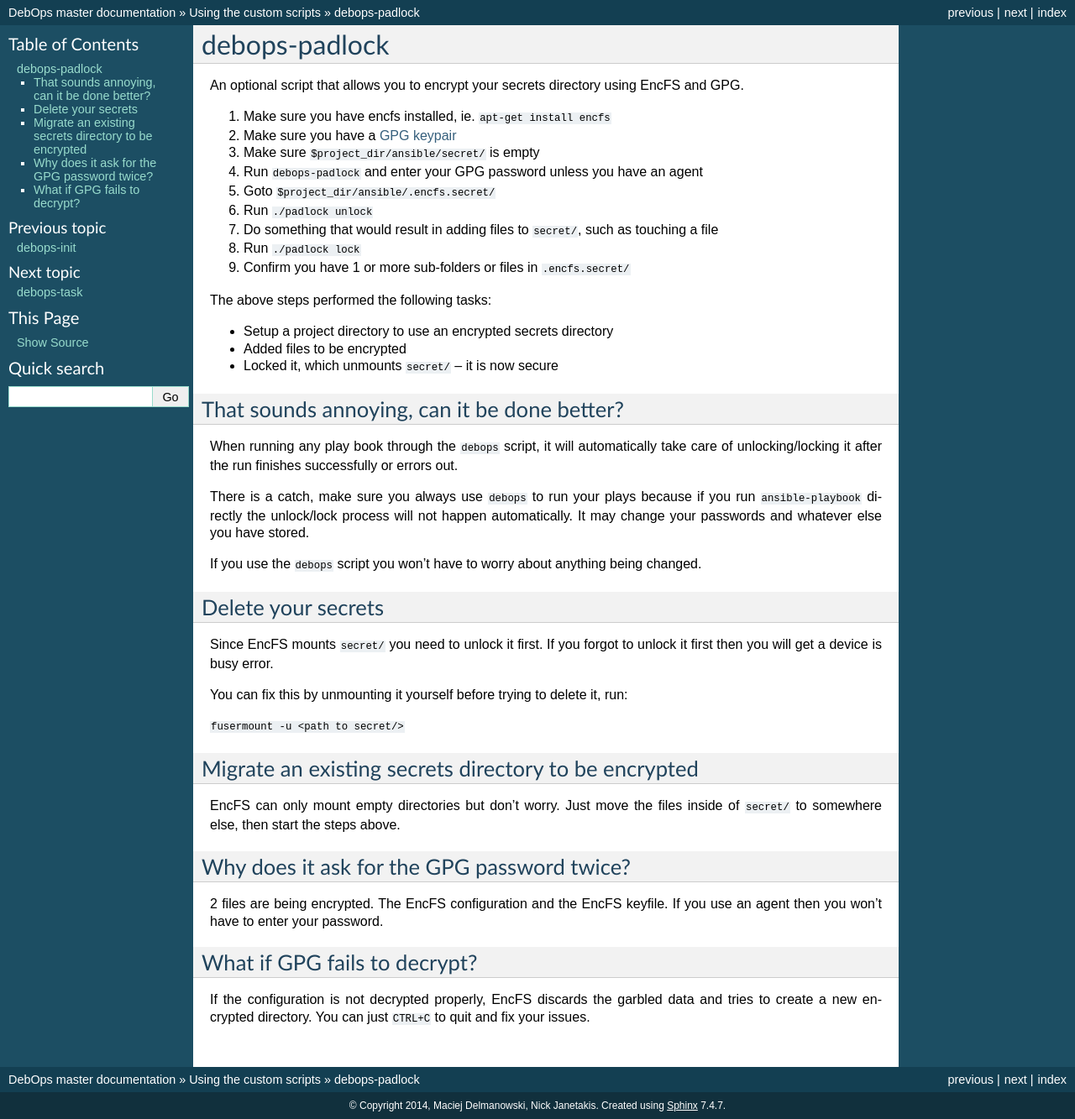
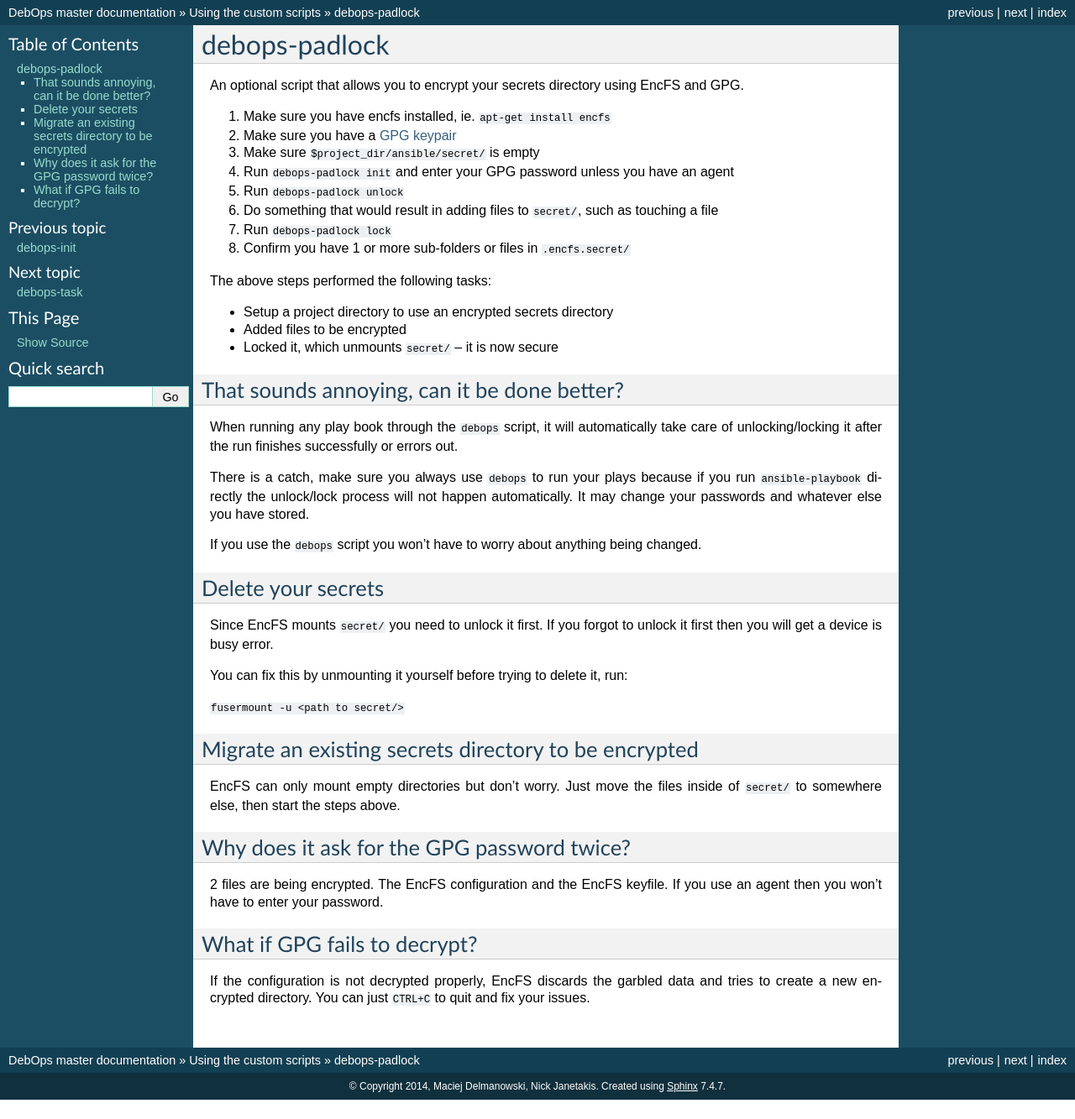
Before and after one commit to debops/docs, a Sphinx documentation site: the page built from docs/scripts/debops-padlock.rst, in a window 1280 px wide. Shown: the whole page at 84% size. Built offline with Sphinx 7.4.7, drawn with Linux system fonts in a browser that asks for light colours; after the commit the page ends 1310 px from its top, so only the background shows below that.

Commit message:
Update docs to debops-padlock to use new sub-commands.

```diff
--- a/docs/scripts/debops-padlock.rst
+++ b/docs/scripts/debops-padlock.rst
@@ -7,12 +7,13 @@
 1. Make sure you have encfs installed, ie. ``apt-get install encfs``
 2. Make sure you have a `GPG keypair <https://alexcabal.com/creating-the-perfect-gpg-keypair/>`_
 3. Make sure ``$project_dir/ansible/secret/`` is empty
-4. Run ``debops-padlock`` and enter your GPG password unless you have an agent
-5. Goto ``$project_dir/ansible/.encfs.secret/``
-6. Run ``./padlock unlock``
-7. Do something that would result in adding files to ``secret/``, such as touching a file
-8. Run ``./padlock lock``
-9. Confirm you have 1 or more sub-folders or files in ``.encfs.secret/``
+4. Run ``debops-padlock init`` and enter your GPG password unless you
+   have an agent
+5. Run ``debops-padlock unlock``
+6. Do something that would result in adding files to ``secret/``, such
+   as touching a file
+7. Run ``debops-padlock lock``
+8. Confirm you have 1 or more sub-folders or files in ``.encfs.secret/``
 
 The above steps performed the following tasks:
 
```
